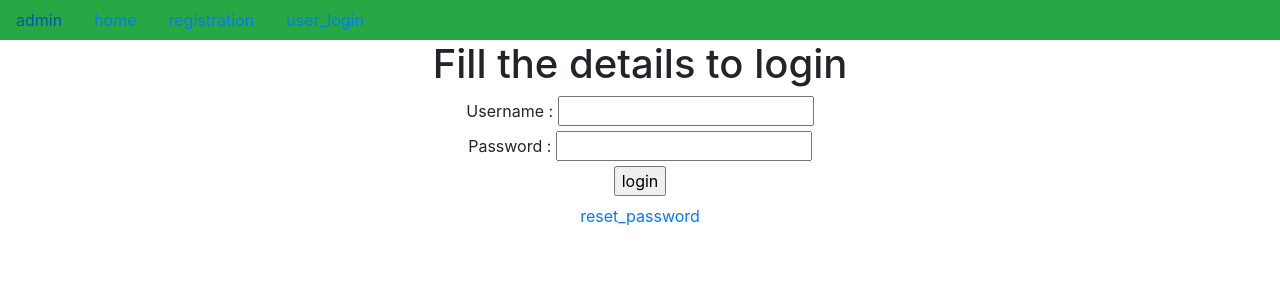
After one commit to yaswanth1123/REGISTRATION-FORM, a Django app: page /user_login/ in a window 1280 px wide. The commit adds this page. Shown: the top 300 px of the page. Run offline with Django 4.2, Linux system fonts and the light colour scheme; parts of the project's set-up code (start-up, migrations or seed data) failed here and were passed over.

Commit message:
first commit

```diff
--- a/app/views.py
+++ b/app/views.py
@@ -2,6 +2,12 @@ import profile
 from django.shortcuts import render
 from app.forms import ProfileForm, UserForm
 from django.http import HttpResponse
+from django.contrib.auth import authenticate,login,logout
+
+from django.contrib.auth.decorators import login_required
+
+from django.http import HttpResponseRedirect
+from django.urls import reverse
 
 # Create your views here.
 from app.models import *
@@ -21,14 +27,86 @@ def registration(request):
             profile.user=user1
             profile.save()
 
-            send_mail('registration',
-            'Registration is successfull',
-            'yaswanthreddyyash7660@gmail.com',
-            [user1.email],
-            fail_silently=True)
+            # send_mail('registration',
+            # 'Registration is successfull',
+            # 'yaswanthreddyyash7660@gmail.com',
+            # [user1.email],
+            # fail_silently=True)
 
             return HttpResponse('resigration is successful')
+    return render(request,"registration.html",d)
+
+def home(request):
+    if request.session.get('username'):
+        d={'username':request.session.get('username')}
+        return render(request,'home.html',d)
+    return render(request,'home.html')
+
+
+def user_login(request):
+    if request.method=='POST':
+        username=request.POST['un']
+        password=request.POST['pw']
+
+        user=authenticate(username=username, password=password)
+        if user and user.is_active:
+            login(request,user)
+            request.session['username']=username
+            return HttpResponseRedirect(reverse('home'))
+    return render(request,'user_login.html')
+
+@login_required
+def user_logout(request):
+    logout(request)
+
+    return HttpResponseRedirect(reverse('home'))
+
+
+@login_required
+def display_details(request):
+    username=request.session['username']
+    ud=User.objects.get(username=username)
+    pd=Profile.objects.get(user=ud)
+    print(ud)
+    d={'ud':ud,'pd':pd}
+    return render(request,'display_details.html',d)
+
+@login_required
+def change_password(request):
+    if request.method=='POST':
+        nw=request.POST['nw']
+        username=request.session['username']
+        UO=User.objects.get(username=username)
+        UO.set_password(nw)
+        UO.save()
+        return HttpResponse('changed successfully')
+    return render(request,'change_password.html')
+
+
+def reset_password(request):
+    if request.method=='POST':
+        rp=request.POST['rp']
+        un=request.POST['un']
+        ur=User.objects.filter(username=un)
+        for i in ur:
+            for j in User.objects.all():
+                if i==j:
+                    i.set_password(rp)
+                    i.save()
+
+        return HttpResponse('Reset password is successful')
+
+    return render(request,'reset_password.html')
 
 
 
-    return render(request,"registration.html",d)
+# def reset_password(request):
+#     if request.method=='POST':
+#         rp=request.POST['rp']
+#         un=request.POST['un']
+#         ur=User.objects.get(username=un)
+#         ur.set_password(rp)
+#         u.save()
+#         return HttpResponse('Reset password is successful')
+
+#     return render(request,'reset_password.html')
--- a/projectyash19/urls.py
+++ b/projectyash19/urls.py
@@ -13,6 +13,8 @@ Including another URLconf
     1. Import the include() function: from django.urls import include, path
     2. Add a URL to urlpatterns:  path('blog/', include('blog.urls'))
 """
+from multiprocessing import dummy
+from turtle import home
 from xml.dom import registerDOMImplementation
 from xml.dom.minidom import Document
 from django.contrib import admin
@@ -24,4 +26,11 @@ from app.views import *
 urlpatterns = [
     path('admin/', admin.site.urls),
     path('registration/',registration,name='registration'),
+    path('home/',home,name='home'),
+    path('user_login/',user_login,name='user_login'),
+    path('user_logout/',user_logout,name='user_logout'),
+    path('display_details/',display_details,name='display_details'),
+    path('change_password/',change_password,name='change_password'),
+    path('reset_password/',reset_password,name='reset_password'),
+
 ]+static(settings.MEDIA_URL,document_root=settings.MEDIA_ROOT)
--- /dev/null
+++ b/templates/dummy.html
@@ -0,0 +1,46 @@
+<!doctype html>
+<html lang="en">
+  <head>
+    <!-- Required meta tags -->
+    <meta charset="utf-8">
+    <meta name="viewport" content="width=device-width, initial-scale=1, shrink-to-fit=no">
+
+    <!-- Bootstrap CSS -->
+    <link rel="stylesheet" href="https://cdn.jsdelivr.net/npm/bootstrap@4.6.2/dist/css/bootstrap.min.css" integrity="sha384-xOolHFLEh07PJGoPkLv1IbcEPTNtaed2xpHsD9ESMhqIYd0nLMwNLD69Npy4HI+N" crossorigin="anonymous">
+
+    {% block title %}
+    <title>Hello, world!</title>
+    {% endblock %}
+</head>
+
+  <body>
+    <nav class="nav bg-success">
+
+        <a class='nav-link' href="{% url 'admin:index' %}">admin</a>
+        <a class='nav-link' href="{% url 'home' %}">home</a>
+        <a class='nav-link' href="{% url 'registration' %}">registration</a>
+        {% if user.is_authenticated %}
+
+
+        <a class='nav-link' href="{% url 'display_details' %}">display_details</a>
+        <a class='nav-link' href="{% url 'change_password' %}">change_password</a>
+        <a class='nav-link' href="{% url 'user_logout' %}">user_logout</a>
+        {% else %}
+
+        <a class='nav-link' href="{% url 'user_login' %}">user_login</a>
+
+
+
+        {% endif %}
+
+
+    </nav>
+        {% block body_block %}
+
+        {% endblock %}
+    <script src="https://cdn.jsdelivr.net/npm/jquery@3.5.1/dist/jquery.slim.min.js" integrity="sha384-DfXdz2htPH0lsSSs5nCTpuj/zy4C+OGpamoFVy38MVBnE+IbbVYUew+OrCXaRkfj" crossorigin="anonymous"></script>
+    <script src="https://cdn.jsdelivr.net/npm/bootstrap@4.6.2/dist/js/bootstrap.bundle.min.js" integrity="sha384-Fy6S3B9q64WdZWQUiU+q4/2Lc9npb8tCaSX9FK7E8HnRr0Jz8D6OP9dO5Vg3Q9ct" crossorigin="anonymous"></script>
+
+
+  </body>
+</html>
--- /dev/null
+++ b/templates/user_login.html
@@ -0,0 +1,28 @@
+{% extends 'dummy.html' %}
+
+{% block title %}
+
+<title>LOGIN PAGE</title>
+
+{% endblock %}
+
+{% block body_block %}
+<center>
+    <h1>Fill the details to login </h1>
+
+    <form method="POST">
+        {% csrf_token %}
+        <label for="un">Username :</label>
+        <input type="text" name="un" id="un"><br>
+        <label for="pw">Password :</label>
+        <input type="password" name="pw" id="pw"><br>
+        <input type="submit" value="login" id="btn btn-success"><br>
+
+
+        <!-- <input type="submit" value="reset" id="btn btn-danger"> -->
+
+        <btn><a class='nav-link' href="{% url 'reset_password' %}">reset_password</a></btn>
+
+    </form>
+</center>
+{% endblock %}
```
Also changed, not shown: templates/change_password.html (added, +24 -0 lines), templates/display_details.html (added, +19 -0 lines), templates/home.html (added, +23 -0 lines), templates/registration.html (+6 -10 lines), templates/reset_password.html (added, +30 -0 lines), db.sqlite3, media/1658141623829_GMhVcfH.jpg (added), media/1658141623829_vlGZja6.jpg (added), media/IMG_20220410_001248.jpg (added).
